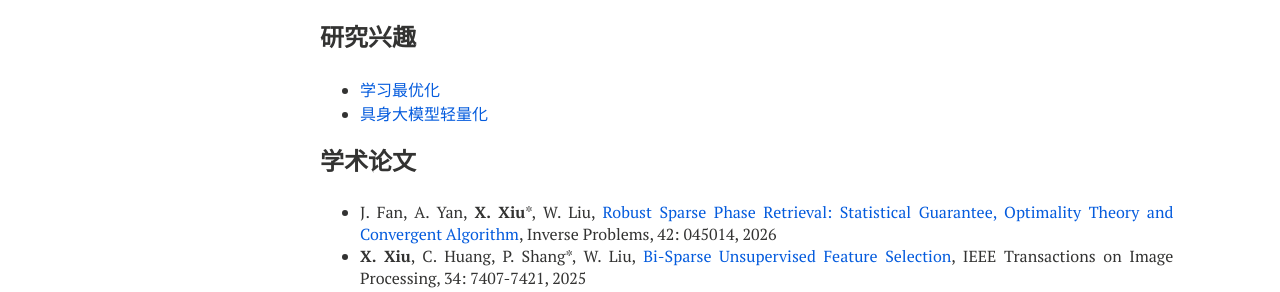
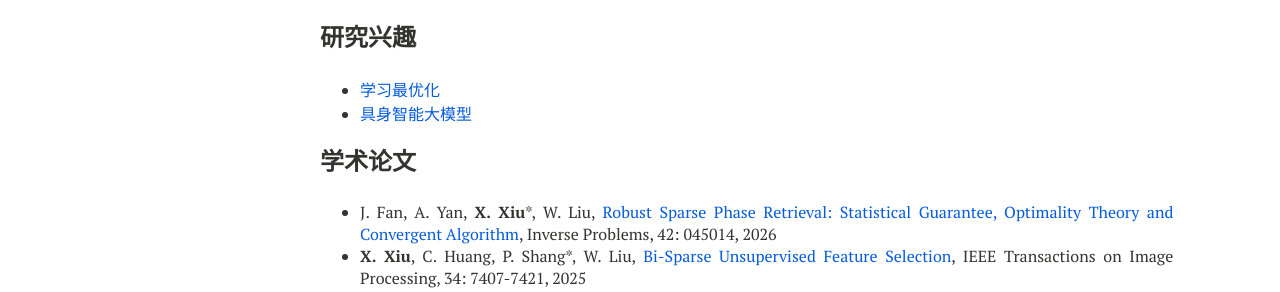
Before and after one commit to xianchaoxiu/xianchaoxiu.github.io, a Jekyll site: the page built from chinese/index.md, in a window 1280 px wide. Shown: the part 569-861 px from the top of the page. Built offline with Jekyll 4.4.1, drawn with Linux system fonts in a browser that asks for light colours; nearby versions of some CDN libraries.

Commit message:
Update index.md

```diff
--- a/chinese/index.md
+++ b/chinese/index.md
@@ -29,7 +29,7 @@ share: false
 
 ### 研究兴趣
 * <a href="https://xianchaoxiu.github.io/chinese/research/OPT/" class="textlink" target="_blank"> 学习最优化 </a><br>
-* <a href="https://xianchaoxiu.github.io/chinese/research/EAI/" class="textlink" target="_blank"> 具身大模型轻量化 </a><br>
+* <a href="https://xianchaoxiu.github.io/chinese/research/EAI/" class="textlink" target="_blank"> 具身智能大模型 </a><br>
 
 
 ### 学术论文
```
